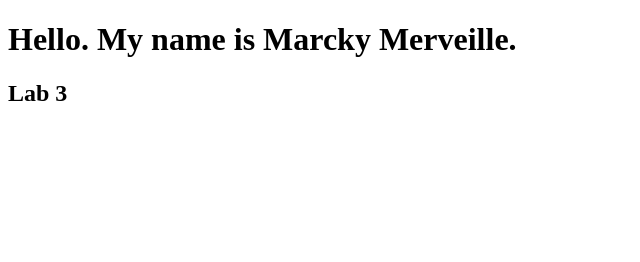
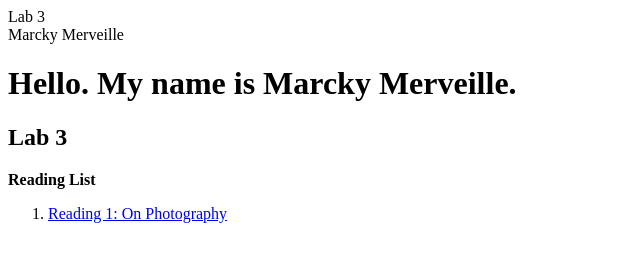
Before and after one commit to MMerveille/media150, a plain HTML site: page index.html in a window 1280 px wide. Shown: the whole page, without its empty margins (0-640 px from the left). Drawn offline with Linux system fonts and the light colour scheme.

Commit message:
Enhance index.html with header and reading list
Added header and reading list to the HTML structure.

```diff
--- a/index.html
+++ b/index.html
@@ -1,23 +1,37 @@
+
 <!DOCTYPE html>
-
 <html lang="en">
 
 <head>
-
     <meta charset="UTF-8">
-
     <meta name="viewport" content="width=device-width, initial-scale=1.0">
-
     <title>Marcky</title>
-
 </head>
 
 <body>
+
+    <header>
+        Lab 3
+        <br>
+        Marcky Merveille
+    </header>
 
     <h1>Hello. My name is Marcky Merveille.</h1>
 
     <h2>Lab 3</h2>
 
+    <div>
+        <strong>Reading List</strong>
+
+        <ol>
+            <li>
+                <a href="reading1.html">
+                    Reading 1: On Photography
+                </a>
+            </li>
+        </ol>
+
+    </div>
+
 </body>
-
 </html>
```
